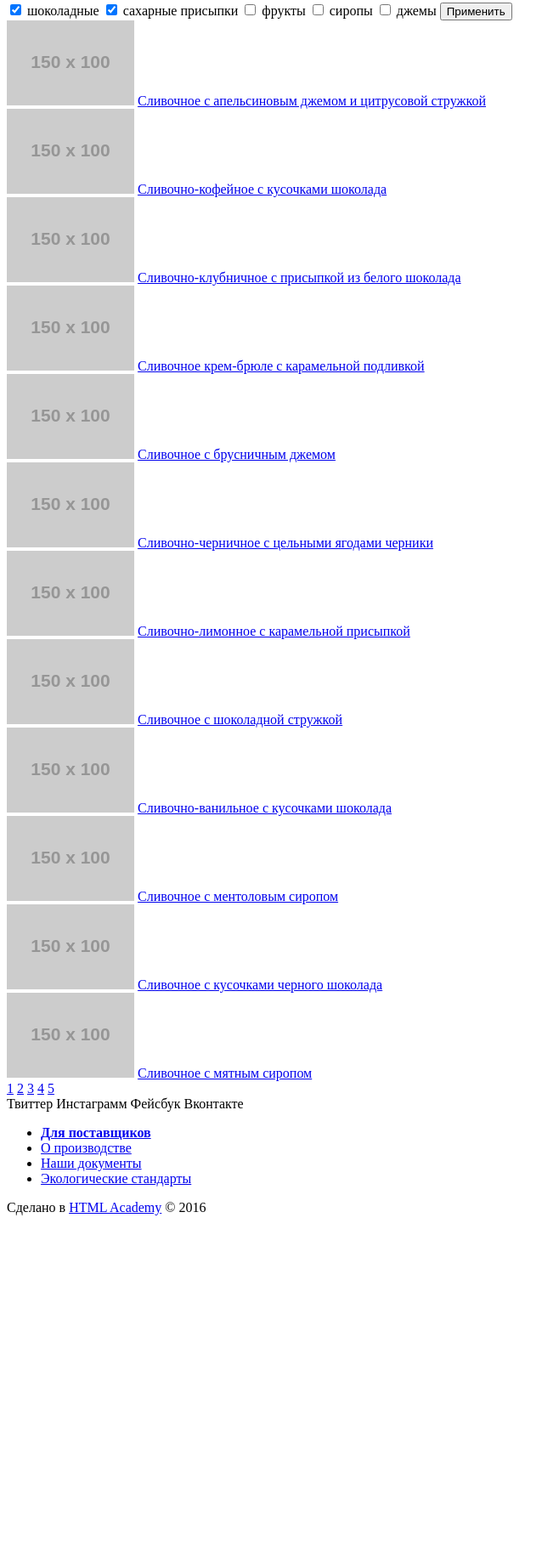
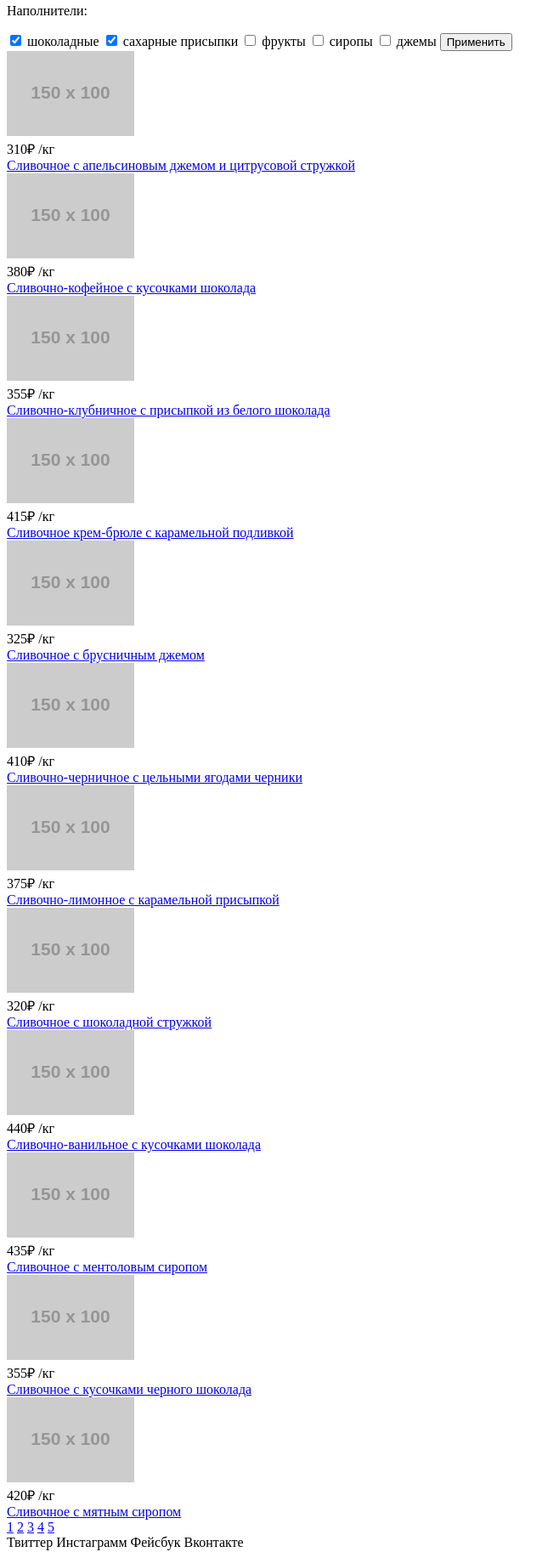
Before and after one commit to Vystavkina-Alexandra/146064-gllacy, a plain HTML site: page catalog.html in a window 1280 px wide. Shown: the part 612-2438 px from the top of the page at 85% size, without its empty margins (0-658 px from the left). Before the commit the page ends 2058 px from the top, so only its background shows below. Drawn offline with Linux system fonts and the light colour scheme.

Commit message:
Исправила недочеты

```diff
--- a/catalog.html
+++ b/catalog.html
@@ -36,10 +36,20 @@
 		</header>
 		<main class="container">
 		<div class="feautures">
-		        <a class="breadcrumbs">Главная</a>
-				<a class="breadcrumbs">Каталог</a>
-				<a class="breadcrumbs">Сливочное</a>
-				<h2 class="feautures-title">Сливочное мороженое</h2>
+		        <ul>
+				    <li>
+		                <a class="breadcrumbs">Главная</a>
+				    </li>
+				    <li>
+				        <a class="breadcrumbs">Каталог</a>
+				    </li>
+				    <li>
+				        <a class="breadcrumbs">Сливочное</a>
+				    </li>
+				    <li>
+				        <h2 class="feautures-title">Сливочное мороженое</h2>
+				    </li>
+				</ul>
 		</div>
 		<div class="filter">
 		    <form action="https//action.ru" method="post">
@@ -83,52 +93,88 @@
 		<div class="index-content">
 		    <div class="choice">
 				    <img src="http://placehold.it/150x100" width="" height="">
+					<div class="price">310&#8381;
+					<span class="wt">/кг</span>
+					</div>
 					<a href="#">Сливочное с апельсиновым джемом и цитрусовой стружкой</a>
-			<div>
+			</div>
 			<div class="choice">
 				    <img src="http://placehold.it/150x100" width="" height="">
+					<div class="price">380&#8381;
+					<span class="wt">/кг</span>
+					</div>
 					<a href="#">Сливочно-кофейное с кусочками шоколада</a>
-			<div>
+			</div>
 			<div class="choice">
 				    <img src="http://placehold.it/150x100" width="" height="">
+					<div class="price">355&#8381;
+					<span class="wt">/кг</span>
+					</div>
 					<a href="#">Сливочно-клубничное с присыпкой из белого шоколада</a>
-			<div>
+			</div>
 			<div class="choice">
 				    <img src="http://placehold.it/150x100" width="" height="">
+					<div class="price">415&#8381;
+					<span class="wt">/кг</span>
+					</div>
 					<a href="#">Сливочное крем-брюле с карамельной подливкой</a>
 			<div>
 			<div class="choice">
 				    <img src="http://placehold.it/150x100" width="" height="">
+					<div class="price">325&#8381;
+					<span class="wt">/кг</span>
+					</div>
 					<a href="#">Сливочное с брусничным джемом</a>
-			<div>
+			</div>
 			<div class="choice">
 				    <img src="http://placehold.it/150x100" width="" height="">
+					<div class="price">410&#8381;
+					<span class="wt">/кг</span>
+					</div>
 					<a href="#">Сливочно-черничное с цельными ягодами черники</a>
-			<div>
+			</div>
 			<div class="choice">
 				    <img src="http://placehold.it/150x100" width="" height="">
+					<div class="price">375&#8381;
+					<span class="wt">/кг</span>
+					</div>
 					<a href="#">Сливочно-лимонное с карамельной присыпкой</a>
-			<div>
+			</div>
 			<div class="choice">
 				    <img src="http://placehold.it/150x100" width="" height="">
+					<div class="price">320&#8381;
+					<span class="wt">/кг</span>
+					</div>
 					<a href="#">Сливочное с шоколадной стружкой</a>
-			<div>
+			</div>
 			<div class="choice">
 				    <img src="http://placehold.it/150x100" width="" height="">
+					<div class="price">440&#8381;
+					<span class="wt">/кг</span>
+					</div>
 					<a href="#">Сливочно-ванильное с кусочками шоколада</a>
-			<div>
+			</div>
 			<div class="choice">
 				    <img src="http://placehold.it/150x100" width="" height="">
+					<div class="price">435&#8381;
+					<span class="wt">/кг</span>
+					</div>
 					<a href="#">Сливочное с ментоловым сиропом</a>
-			<div>
+			</div>
 			<div class="choice">
 				    <img src="http://placehold.it/150x100" width="" height="">
+					<div class="price">355&#8381;
+					<span class="wt">/кг</span>
+					</div>
 					<a href="#">Сливочное с кусочками черного шоколада</a>
-			<div>
+			</div>
 			<div class="choice">
 				    <img src="http://placehold.it/150x100" width="" height="">
+					<div class="price">420&#8381;
+					<span class="wt">/кг</span>
+					</div>
 					<a href="#">Сливочное с мятным сиропом</a>
-			<div>
+			</div>
 		     <a class="index-content-one" href="#">1</a>
 				<a class="index-content-two" href="#">2</a>
 				<a class="index-content-three" href="#">3</a>
```
Also changed, not shown: index.html (+20 -22 lines).
